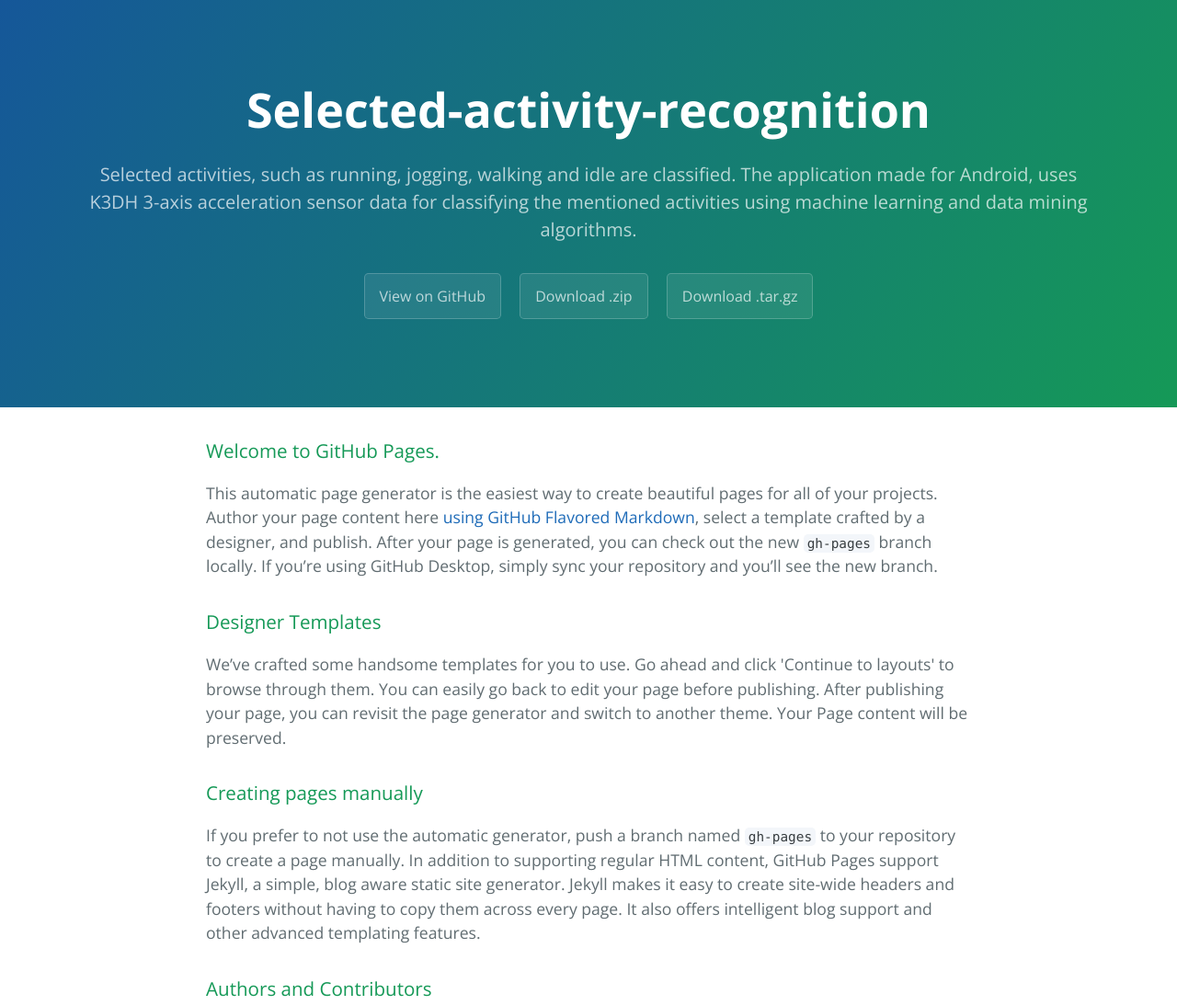
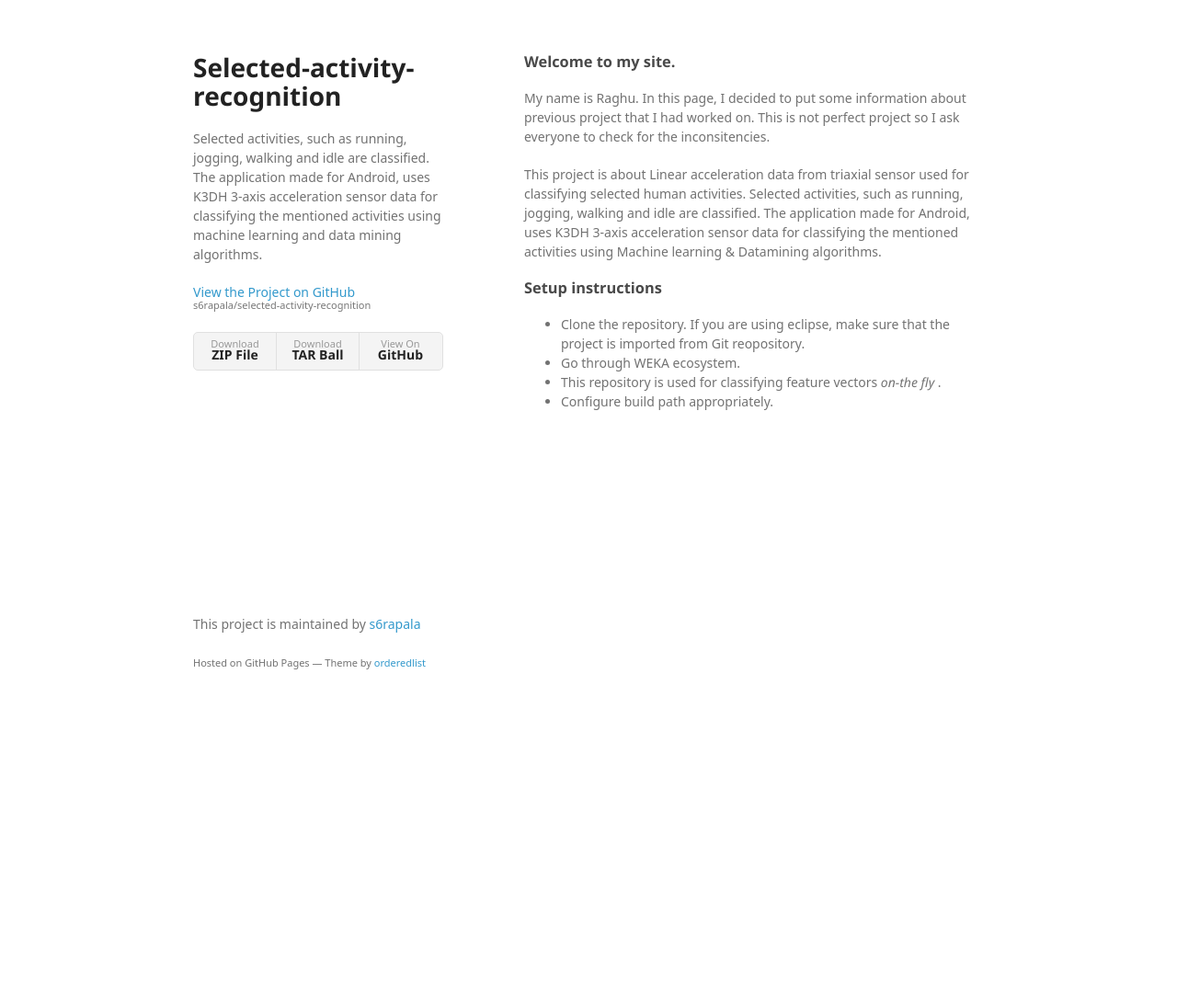
Before and after one commit to s6rapala/selected-activity-recognition, a plain HTML site: page index.html in a window 1280 px wide. Shown: the top 1093 px of the page at 92% size. After the commit the page ends 800 px from the top, so only its background shows below. Drawn offline with nearby package versions, Linux system fonts and the light colour scheme; a web font is replaced by a local one.

```diff
--- a/index.html
+++ b/index.html
@@ -1,57 +1,57 @@
-<!DOCTYPE html>
-<html lang="en-us">
+<!doctype html>
+<html>
   <head>
-    <meta charset="UTF-8">
+    <meta charset="utf-8">
+    <meta http-equiv="X-UA-Compatible" content="chrome=1">
     <title>Selected-activity-recognition by s6rapala</title>
-    <meta name="viewport" content="width=device-width, initial-scale=1">
-    <link rel="stylesheet" type="text/css" href="stylesheets/normalize.css" media="screen">
-    <link href='https://fonts.googleapis.com/css?family=Open+Sans:400,700' rel='stylesheet' type='text/css'>
-    <link rel="stylesheet" type="text/css" href="stylesheets/stylesheet.css" media="screen">
-    <link rel="stylesheet" type="text/css" href="stylesheets/github-light.css" media="screen">
+
+    <link rel="stylesheet" href="stylesheets/styles.css">
+    <link rel="stylesheet" href="stylesheets/github-light.css">
+    <meta name="viewport" content="width=device-width">
+    <!--[if lt IE 9]>
+    <script src="//html5shiv.googlecode.com/svn/trunk/html5.js"></script>
+    <![endif]-->
   </head>
   <body>
-    <section class="page-header">
-      <h1 class="project-name">Selected-activity-recognition</h1>
-      <h2 class="project-tagline">Selected activities, such as running, jogging, walking and idle are classified. The application made for Android, uses K3DH 3-axis acceleration sensor data for classifying the mentioned activities using machine learning and data mining algorithms.</h2>
-      <a href="https://github.com/s6rapala/selected-activity-recognition" class="btn">View on GitHub</a>
-      <a href="https://github.com/s6rapala/selected-activity-recognition/zipball/master" class="btn">Download .zip</a>
-      <a href="https://github.com/s6rapala/selected-activity-recognition/tarball/master" class="btn">Download .tar.gz</a>
-    </section>
+    <div class="wrapper">
+      <header>
+        <h1>Selected-activity-recognition</h1>
+        <p>Selected activities, such as running, jogging, walking and idle are classified. The application made for Android, uses K3DH 3-axis acceleration sensor data for classifying the mentioned activities using machine learning and data mining algorithms.</p>
 
-    <section class="main-content">
-      <h3>
-<a id="welcome-to-github-pages" class="anchor" href="#welcome-to-github-pages" aria-hidden="true"><span aria-hidden="true" class="octicon octicon-link"></span></a>Welcome to GitHub Pages.</h3>
+        <p class="view"><a href="https://github.com/s6rapala/selected-activity-recognition">View the Project on GitHub <small>s6rapala/selected-activity-recognition</small></a></p>
 
-<p>This automatic page generator is the easiest way to create beautiful pages for all of your projects. Author your page content here <a href="https://guides.github.com/features/mastering-markdown/">using GitHub Flavored Markdown</a>, select a template crafted by a designer, and publish. After your page is generated, you can check out the new <code>gh-pages</code> branch locally. If you’re using GitHub Desktop, simply sync your repository and you’ll see the new branch.</p>
+
+        <ul>
+          <li><a href="https://github.com/s6rapala/selected-activity-recognition/zipball/master">Download <strong>ZIP File</strong></a></li>
+          <li><a href="https://github.com/s6rapala/selected-activity-recognition/tarball/master">Download <strong>TAR Ball</strong></a></li>
+          <li><a href="https://github.com/s6rapala/selected-activity-recognition">View On <strong>GitHub</strong></a></li>
+        </ul>
+      </header>
+      <section>
+        <h3>
+<a id="welcome-to-my-site" class="anchor" href="#welcome-to-my-site" aria-hidden="true"><span aria-hidden="true" class="octicon octicon-link"></span></a>Welcome to my site.</h3>
+
+<p>My name is Raghu. In this page, I decided to put some information about previous project that I had worked on.
+This is not perfect project so I ask everyone to check for the inconsitencies. </p>
+
+<p>This project is about Linear acceleration data from triaxial sensor used for classifying selected human activities. Selected activities, such as running, jogging, walking and idle are classified. The application made for Android, uses K3DH 3-axis acceleration sensor data for classifying the mentioned activities using Machine learning &amp; Datamining algorithms.</p>
 
 <h3>
-<a id="designer-templates" class="anchor" href="#designer-templates" aria-hidden="true"><span aria-hidden="true" class="octicon octicon-link"></span></a>Designer Templates</h3>
+<a id="setup-instructions" class="anchor" href="#setup-instructions" aria-hidden="true"><span aria-hidden="true" class="octicon octicon-link"></span></a>Setup instructions</h3>
 
-<p>We’ve crafted some handsome templates for you to use. Go ahead and click 'Continue to layouts' to browse through them. You can easily go back to edit your page before publishing. After publishing your page, you can revisit the page generator and switch to another theme. Your Page content will be preserved.</p>
-
-<h3>
-<a id="creating-pages-manually" class="anchor" href="#creating-pages-manually" aria-hidden="true"><span aria-hidden="true" class="octicon octicon-link"></span></a>Creating pages manually</h3>
-
-<p>If you prefer to not use the automatic generator, push a branch named <code>gh-pages</code> to your repository to create a page manually. In addition to supporting regular HTML content, GitHub Pages support Jekyll, a simple, blog aware static site generator. Jekyll makes it easy to create site-wide headers and footers without having to copy them across every page. It also offers intelligent blog support and other advanced templating features.</p>
-
-<h3>
-<a id="authors-and-contributors" class="anchor" href="#authors-and-contributors" aria-hidden="true"><span aria-hidden="true" class="octicon octicon-link"></span></a>Authors and Contributors</h3>
-
-<p>You can @mention a GitHub username to generate a link to their profile. The resulting <code>&lt;a&gt;</code> element will link to the contributor’s GitHub Profile. For example: In 2007, Chris Wanstrath (<a href="https://github.com/defunkt" class="user-mention">@defunkt</a>), PJ Hyett (<a href="https://github.com/pjhyett" class="user-mention">@pjhyett</a>), and Tom Preston-Werner (<a href="https://github.com/mojombo" class="user-mention">@mojombo</a>) founded GitHub.</p>
-
-<h3>
-<a id="support-or-contact" class="anchor" href="#support-or-contact" aria-hidden="true"><span aria-hidden="true" class="octicon octicon-link"></span></a>Support or Contact</h3>
-
-<p>Having trouble with Pages? Check out our <a href="https://help.github.com/pages">documentation</a> or <a href="https://github.com/contact">contact support</a> and we’ll help you sort it out.</p>
-
-      <footer class="site-footer">
-        <span class="site-footer-owner"><a href="https://github.com/s6rapala/selected-activity-recognition">Selected-activity-recognition</a> is maintained by <a href="https://github.com/s6rapala">s6rapala</a>.</span>
-
-        <span class="site-footer-credits">This page was generated by <a href="https://pages.github.com">GitHub Pages</a> using the <a href="https://github.com/jasonlong/cayman-theme">Cayman theme</a> by <a href="https://twitter.com/jasonlong">Jason Long</a>.</span>
+<ul>
+<li>Clone the repository. If you are using eclipse, make sure that the project is imported from Git reopository.</li>
+<li>Go through WEKA ecosystem.</li>
+<li>This repository is used for classifying feature vectors <em>on-the fly</em> .</li>
+<li>Configure build path appropriately.</li>
+</ul>
+      </section>
+      <footer>
+        <p>This project is maintained by <a href="https://github.com/s6rapala">s6rapala</a></p>
+        <p><small>Hosted on GitHub Pages &mdash; Theme by <a href="https://github.com/orderedlist">orderedlist</a></small></p>
       </footer>
-
-    </section>
-
+    </div>
+    <script src="javascripts/scale.fix.js"></script>
 
   </body>
 </html>
--- /dev/null
+++ b/stylesheets/styles.css
@@ -0,0 +1,324 @@
+@font-face {
+  font-family: 'Noto Sans';
+  font-weight: 400;
+  font-style: normal;
+  src: url('../fonts/Noto-Sans-regular/Noto-Sans-regular.eot');
+  src: url('../fonts/Noto-Sans-regular/Noto-Sans-regular.eot?#iefix') format('embedded-opentype'),
+       local('Noto Sans'),
+       local('Noto-Sans-regular'),
+       url('../fonts/Noto-Sans-regular/Noto-Sans-regular.woff2') format('woff2'),
+       url('../fonts/Noto-Sans-regular/Noto-Sans-regular.woff') format('woff'),
+       url('../fonts/Noto-Sans-regular/Noto-Sans-regular.ttf') format('truetype'),
+       url('../fonts/Noto-Sans-regular/Noto-Sans-regular.svg#NotoSans') format('svg');
+}
+
+@font-face {
+  font-family: 'Noto Sans';
+  font-weight: 700;
+  font-style: normal;
+  src: url('../fonts/Noto-Sans-700/Noto-Sans-700.eot');
+  src: url('../fonts/Noto-Sans-700/Noto-Sans-700.eot?#iefix') format('embedded-opentype'),
+       local('Noto Sans Bold'),
+       local('Noto-Sans-700'),
+       url('../fonts/Noto-Sans-700/Noto-Sans-700.woff2') format('woff2'),
+       url('../fonts/Noto-Sans-700/Noto-Sans-700.woff') format('woff'),
+       url('../fonts/Noto-Sans-700/Noto-Sans-700.ttf') format('truetype'),
+       url('../fonts/Noto-Sans-700/Noto-Sans-700.svg#NotoSans') format('svg');
+}
+
+@font-face {
+  font-family: 'Noto Sans';
+  font-weight: 400;
+  font-style: italic;
+  src: url('../fonts/Noto-Sans-italic/Noto-Sans-italic.eot');
+  src: url('../fonts/Noto-Sans-italic/Noto-Sans-italic.eot?#iefix') format('embedded-opentype'),
+       local('Noto Sans Italic'),
+       local('Noto-Sans-italic'),
+       url('../fonts/Noto-Sans-italic/Noto-Sans-italic.woff2') format('woff2'),
+       url('../fonts/Noto-Sans-italic/Noto-Sans-italic.woff') format('woff'),
+       url('../fonts/Noto-Sans-italic/Noto-Sans-italic.ttf') format('truetype'),
+       url('../fonts/Noto-Sans-italic/Noto-Sans-italic.svg#NotoSans') format('svg');
+}
+
+@font-face {
+  font-family: 'Noto Sans';
+  font-weight: 700;
+  font-style: italic;
+  src: url('../fonts/Noto-Sans-700italic/Noto-Sans-700italic.eot');
+  src: url('../fonts/Noto-Sans-700italic/Noto-Sans-700italic.eot?#iefix') format('embedded-opentype'),
+       local('Noto Sans Bold Italic'),
+       local('Noto-Sans-700italic'),
+       url('../fonts/Noto-Sans-700italic/Noto-Sans-700italic.woff2') format('woff2'),
+       url('../fonts/Noto-Sans-700italic/Noto-Sans-700italic.woff') format('woff'),
+       url('../fonts/Noto-Sans-700italic/Noto-Sans-700italic.ttf') format('truetype'),
+       url('../fonts/Noto-Sans-700italic/Noto-Sans-700italic.svg#NotoSans') format('svg');
+}
+
+body {
+  background-color: #fff;
+  padding:50px;
+  font: 14px/1.5 "Noto Sans", "Helvetica Neue", Helvetica, Arial, sans-serif;
+  color:#727272;
+  font-weight:400;
+}
+
+h1, h2, h3, h4, h5, h6 {
+  color:#222;
+  margin:0 0 20px;
+}
+
+p, ul, ol, table, pre, dl {
+  margin:0 0 20px;
+}
+
+h1, h2, h3 {
+  line-height:1.1;
+}
+
+h1 {
+  font-size:28px;
+}
+
+h2 {
+  color:#393939;
+}
+
+h3, h4, h5, h6 {
+  color:#494949;
+}
+
+a {
+  color:#39c;
+  text-decoration:none;
+}
+
+a:hover {
+  color:#069;
+}
+
+a small {
+  font-size:11px;
+  color:#777;
+  margin-top:-0.3em;
+  display:block;
+}
+
+a:hover small {
+  color:#777;
+}
+
+.wrapper {
+  width:860px;
+  margin:0 auto;
+}
+
+blockquote {
+  border-left:1px solid #e5e5e5;
+  margin:0;
+  padding:0 0 0 20px;
+  font-style:italic;
+}
+
+code, pre {
+  font-family:Monaco, Bitstream Vera Sans Mono, Lucida Console, Terminal, Consolas, Liberation Mono, DejaVu Sans Mono, Courier New, monospace;
+  color:#333;
+  font-size:12px;
+}
+
+pre {
+  padding:8px 15px;
+  background: #f8f8f8;
+  border-radius:5px;
+  border:1px solid #e5e5e5;
+  overflow-x: auto;
+}
+
+table {
+  width:100%;
+  border-collapse:collapse;
+}
+
+th, td {
+  text-align:left;
+  padding:5px 10px;
+  border-bottom:1px solid #e5e5e5;
+}
+
+dt {
+  color:#444;
+  font-weight:700;
+}
+
+th {
+  color:#444;
+}
+
+img {
+  max-width:100%;
+}
+
+header {
+  width:270px;
+  float:left;
+  position:fixed;
+  -webkit-font-smoothing:subpixel-antialiased;
+}
+
+header ul {
+  list-style:none;
+  height:40px;
+  padding:0;
+  background: #f4f4f4;
+  border-radius:5px;
+  border:1px solid #e0e0e0;
+  width:270px;
+}
+
+header li {
+  width:89px;
+  float:left;
+  border-right:1px solid #e0e0e0;
+  height:40px;
+}
+
+header li:first-child a {
+  border-radius:5px 0 0 5px;
+}
+
+header li:last-child a {
+  border-radius:0 5px 5px 0;
+}
+
+header ul a {
+  line-height:1;
+  font-size:11px;
+  color:#999;
+  display:block;
+  text-align:center;
+  padding-top:6px;
+  height:34px;
+}
+
+header ul a:hover {
+  color:#999;
+}
+
+header ul a:active {
+  background-color:#f0f0f0;
+}
+
+strong {
+  color:#222;
+  font-weight:700;
+}
+
+header ul li + li + li {
+  border-right:none;
+  width:89px;
+}
+
+header ul a strong {
+  font-size:14px;
+  display:block;
+  color:#222;
+}
+
+section {
+  width:500px;
+  float:right;
+  padding-bottom:50px;
+}
+
+small {
+  font-size:11px;
+}
+
+hr {
+  border:0;
+  background:#e5e5e5;
+  height:1px;
+  margin:0 0 20px;
+}
+
+footer {
+  width:270px;
+  float:left;
+  position:fixed;
+  bottom:50px;
+  -webkit-font-smoothing:subpixel-antialiased;
+}
+
+@media print, screen and (max-width: 960px) {
+
+  div.wrapper {
+    width:auto;
+    margin:0;
+  }
+
+  header, section, footer {
+    float:none;
+    position:static;
+    width:auto;
+  }
+
+  header {
+    padding-right:320px;
+  }
+
+  section {
+    border:1px solid #e5e5e5;
+    border-width:1px 0;
+    padding:20px 0;
+    margin:0 0 20px;
+  }
+
+  header a small {
+    display:inline;
+  }
+
+  header ul {
+    position:absolute;
+    right:50px;
+    top:52px;
+  }
+}
+
+@media print, screen and (max-width: 720px) {
+  body {
+    word-wrap:break-word;
+  }
+
+  header {
+    padding:0;
+  }
+
+  header ul, header p.view {
+    position:static;
+  }
+
+  pre, code {
+    word-wrap:normal;
+  }
+}
+
+@media print, screen and (max-width: 480px) {
+  body {
+    padding:15px;
+  }
+
+  header ul {
+    width:99%;
+  }
+
+  header li, header ul li + li + li {
+    width:33%;
+  }
+}
+
+@media print {
+  body {
+    padding:0.4in;
+    font-size:12pt;
+    color:#444;
+  }
+}
```
Also changed, not shown: javascripts/scale.fix.js (added, +17 -0 lines), params.json (+1 -1 lines).
